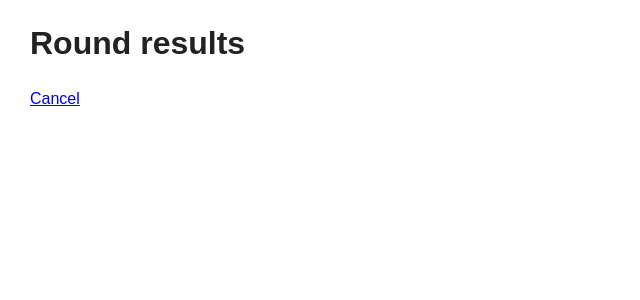
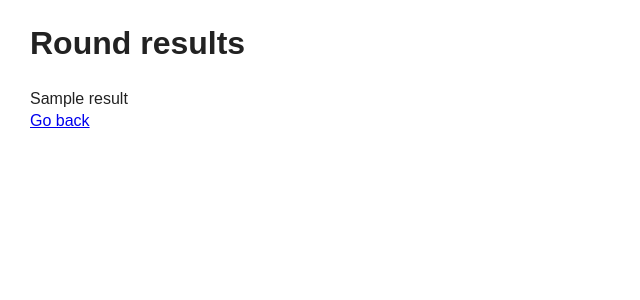
Before and after one commit to neveditsin/smuton, a Django app: template core/templates/core/round_results.html in a window 1280 px wide. Shown: the top 300 px of the page, without its empty margins (0-640 px from the left). Run offline with Django 3.2, Linux system fonts and the light colour scheme; tables that the repository leaves empty hold one stand-in row (values such as "Sample post"); the template is opened without the code that fills it: values that come from a table or form of the project are taken from there, most other values are stand-ins (such as "Sample title", 1, 10 or a date in 2020); some libraries are stand-ins or nearby versions.

Commit message:
view results: basic implementation

```diff
--- a/core/templates/core/round_results.html
+++ b/core/templates/core/round_results.html
@@ -7,6 +7,10 @@
 {% block content %}
 <h1>Round results</h1>
 
+<div>
+{{result|linebreaksbr}}
+</div>
 
-<a href={% url "core:judging_round_detail" jround.pk %}>Cancel</a>
+
+<a href={% url "core:judging_round_detail" jround.pk %}>Go back</a>
 {% endblock %}
--- a/core/urls/__init__.py
+++ b/core/urls/__init__.py
@@ -1,5 +1,4 @@
 from django.conf.urls import include, url
-from ..views import rest
 from django.contrib.auth.decorators import login_required
 
 app_name="core"
@@ -14,7 +13,6 @@ urlpatterns = [
     url(r'^hackathons/', include('core.urls.hackathon_urls')),
     url(r'^judging_rounds/', include('core.urls.judging_round_urls')),
     url(r'^judge_responses/', include('core.urls.judge_response_urls')),
-    url(r'^results/', login_required(rest.RoundResultView.get)),
     url(r'^forms/', include('core.urls.form_urls')),
     url(r'^round_results/', include('core.urls.results_urls')),
 ]
--- a/core/utils/aggregator.py
+++ b/core/utils/aggregator.py
@@ -79,3 +79,4 @@ class Agg:
 
         print("t_W_AM:")
         print(t_W_AM)
+        return t_W_AM
--- a/core/views/results_views.py
+++ b/core/views/results_views.py
@@ -4,8 +4,8 @@ from django.views.generic import TemplateView
 from ..models import Criteria, Scale, JudgingRound
 from django.urls import reverse
 from django.http import HttpResponseRedirect
-
-
+from core.models import Responses
+from core.utils.aggregator import Agg
 
 class RoundResultsView(TemplateView):
     template_name = "core/round_results.html"
@@ -16,7 +16,9 @@ class RoundResultsView(TemplateView):
 
     def get_context_data(self, *args, **kwargs):
         ret = super(RoundResultsView, self).get_context_data(*args, **kwargs)
+        result = Agg.aggregate(Responses, self.jr.hackathon.pk, self.jr.number, 'sum')
         ret['jround'] = self.jr
+        ret['result'] = str(result)
         return ret
 
 
```
Also changed, not shown: core/views/rest.py (deleted, +0 -22 lines).
